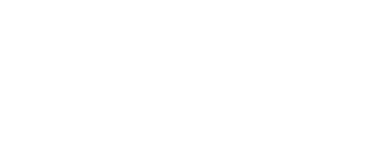
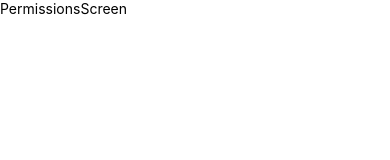
Before and after one commit to mcmmiguel/Maps-ReactNative, a React Native app: screen /Permissions in a window 390 px wide. Shown: the top 160 px of the page. Built offline with nearby package versions, Linux system fonts and the light colour scheme.

Commit message:
Feat. Stack installed and configured with its screens

```diff
--- a/App.tsx
+++ b/App.tsx
@@ -1,10 +1,13 @@
 import React from 'react';
+import { NavigationContainer } from '@react-navigation/native';
+import 'react-native-gesture-handler';
+import Navigator from './src/navigation/navigator';
 
 const App = () => {
   return (
-    <>
-
-    </>
+    <NavigationContainer>
+      <Navigator />
+    </NavigationContainer>
   );
 };
 
--- a/package.json
+++ b/package.json
@@ -10,8 +10,14 @@
     "test": "jest"
   },
   "dependencies": {
+    "@react-native-masked-view/masked-view": "^0.2.9",
+    "@react-navigation/native": "^6.1.7",
+    "@react-navigation/stack": "^6.3.17",
     "react": "18.2.0",
     "react-native": "0.72.3",
+    "react-native-gesture-handler": "^2.12.1",
+    "react-native-safe-area-context": "^4.7.1",
+    "react-native-screens": "^3.24.0",
     "react-native-vector-icons": "^10.0.0"
   },
   "devDependencies": {
--- /dev/null
+++ b/src/navigation/navigator.tsx
@@ -0,0 +1,24 @@
+import { createStackNavigator } from '@react-navigation/stack';
+import MapScreen from '../screens/MapScreen';
+import PermissionsScreen from '../screens/PermissionsScreen';
+
+const Stack = createStackNavigator();
+
+const Navigator = () => {
+    return (
+        <Stack.Navigator
+            screenOptions={{
+                headerShown: false,
+                cardStyle: {
+                    backgroundColor: 'white',
+
+                },
+            }}
+        >
+            <Stack.Screen name="Map" component={MapScreen} />
+            <Stack.Screen name="Permissions" component={PermissionsScreen} />
+        </Stack.Navigator>
+    );
+};
+
+export default Navigator;
--- /dev/null
+++ b/src/screens/MapScreen.tsx
@@ -0,0 +1,12 @@
+import { View, Text } from 'react-native';
+import React from 'react';
+
+const MapScreen = () => {
+    return (
+        <View>
+            <Text>MapScreen</Text>
+        </View>
+    );
+};
+
+export default MapScreen;
--- /dev/null
+++ b/src/screens/PermissionsScreen.tsx
@@ -0,0 +1,12 @@
+import { View, Text } from 'react-native';
+import React from 'react';
+
+const PermissionsScreen = () => {
+    return (
+        <View>
+            <Text>PermissionsScreen</Text>
+        </View>
+    );
+};
+
+export default PermissionsScreen;
```
Also changed, not shown: src/screens/LoadingScreen.tsx (added, +12 -0 lines), 2 other files (tests, documents, lock files or other folders).
